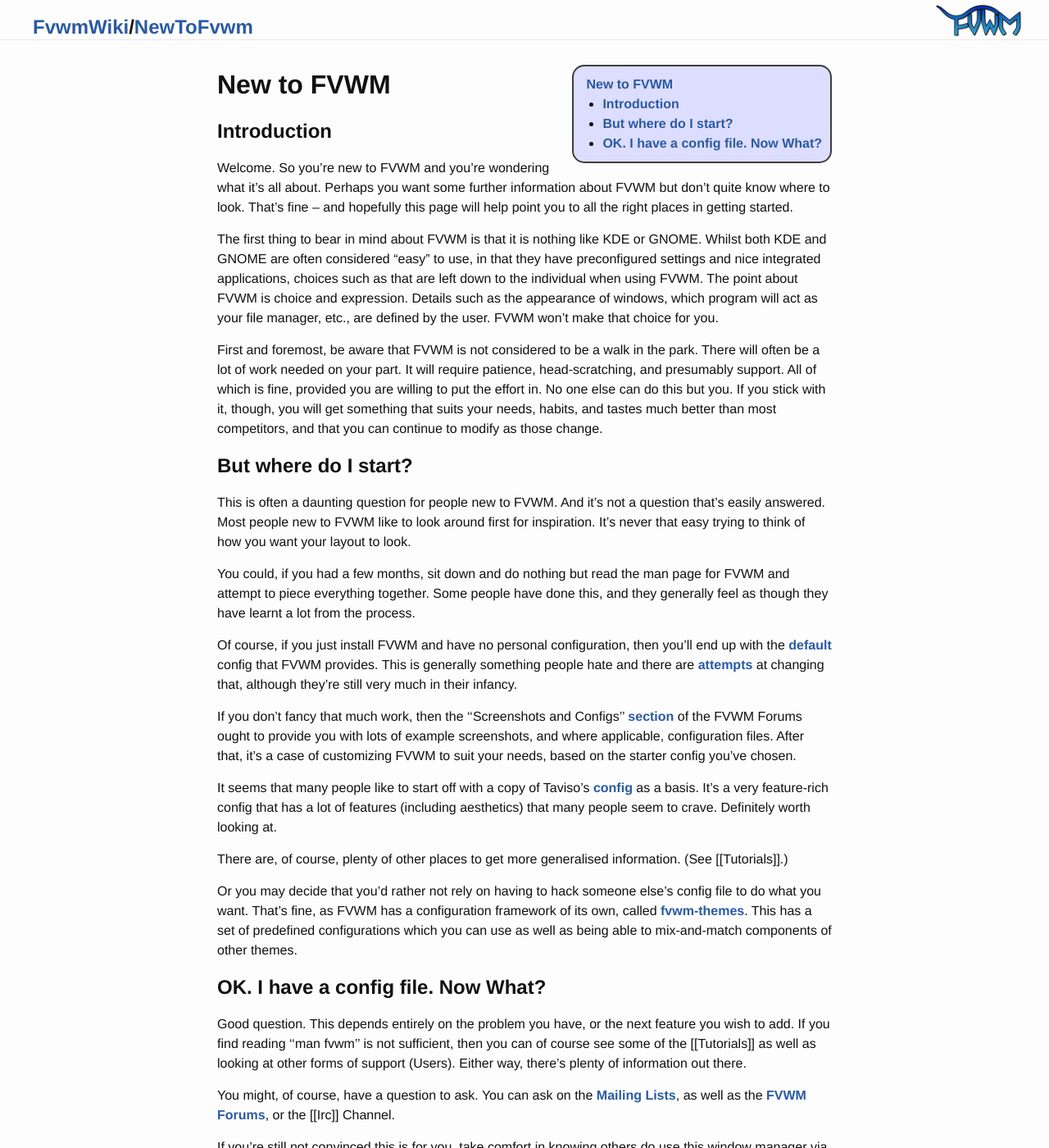
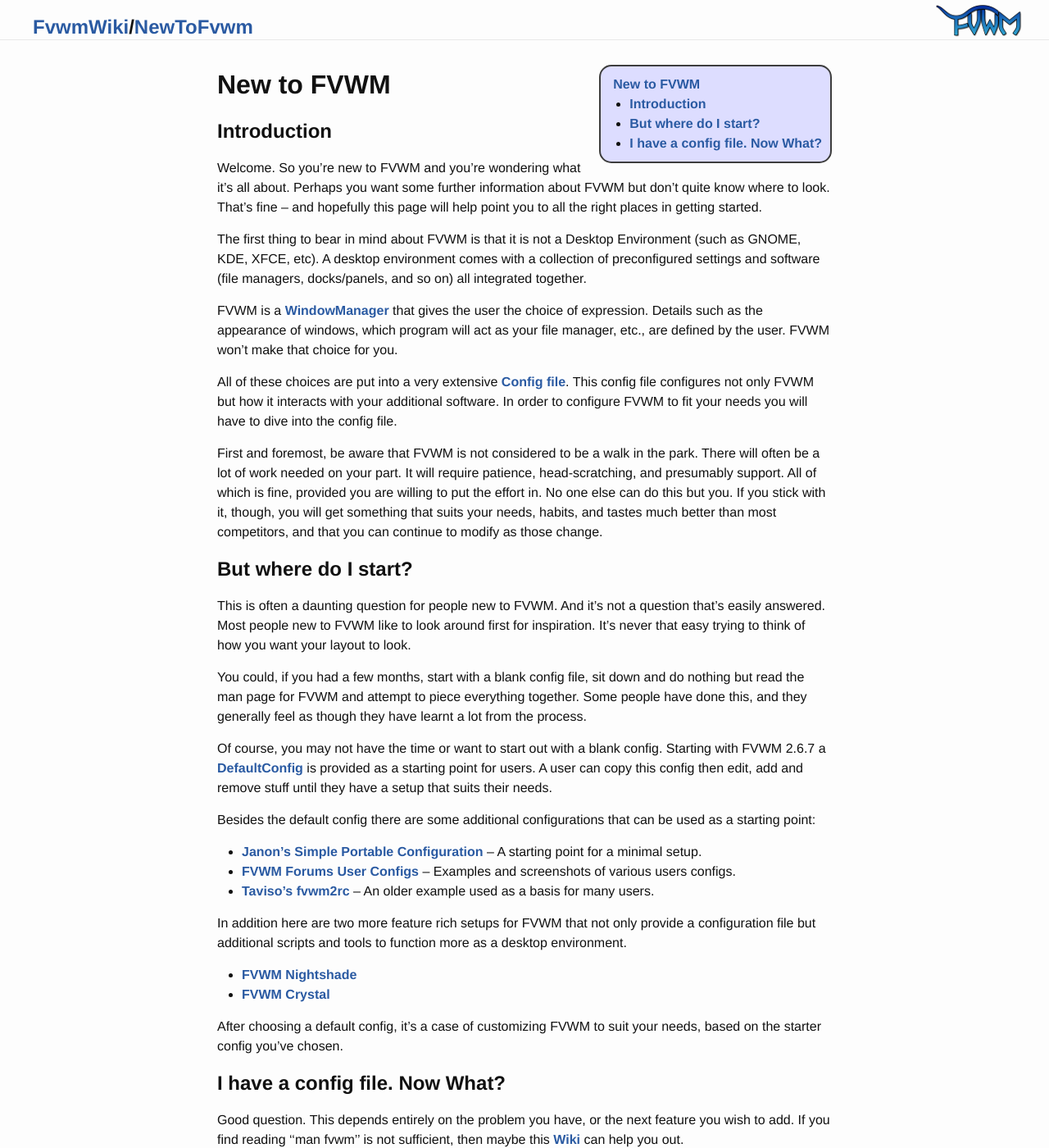
Before and after one commit to somiaj/fvwmwiki, a Jekyll site: the page built from NewToFvwm/index.md, in a window 1280 px wide and 1400 px high. Shown: the whole window at 82% size. Built offline with Jekyll 4.4.1, drawn with Linux system fonts in a browser that asks for light colours; some of the changed text lies outside the part shown.

Commit message:
/NewToFvwm
  * Updated NewToFvwm to point at the wiki for resources for new
    users.

```diff
--- a/NewToFvwm/index.md
+++ b/NewToFvwm/index.md
@@ -9,19 +9,27 @@
 
 ## Introduction
 
-Welcome.  So you're new to FVWM and you're wondering what it's all about.
+Welcome. So you're new to FVWM and you're wondering what it's all about.
 Perhaps you want some further information about FVWM but don't quite know
-where to look.  That's fine -- and hopefully this page will help point you
+where to look. That's fine -- and hopefully this page will help point you
 to all the right places in getting started.
 
-The first thing to bear in mind about FVWM is that it is nothing
-like KDE or GNOME. Whilst both KDE and GNOME are often considered
-"easy" to use, in that they have preconfigured settings and nice
-integrated applications, choices such as that are left down to the
-individual when using FVWM. The point about FVWM is choice and
-expression. Details such as the appearance of windows, which
-program will act as your file manager, etc., are defined by the
-user. FVWM won't make that choice for you.
+The first thing to bear in mind about FVWM is that it is not
+a Desktop Environment (such as GNOME, KDE, XFCE, etc). A desktop
+environment comes with a collection of preconfigured settings and
+software (file managers, docks/panels, and so on) all integrated
+together.
+
+FVWM is a [WindowManager]({{ "/WindowManager" | prepend: site.baseurl }})
+that gives the user the choice of expression. Details such as the
+appearance of windows, which program will act as your file manager,
+etc., are defined by the user. FVWM won't make that choice for you.
+
+All of these choices are put into a very extensive [Config file](
+{{ "/Config/Fvwm2rc" | prepend: site.baseurl }}). This config
+file configures not only FVWM but how it interacts with your
+additional software. In order to configure FVWM to fit your
+needs you will have to dive into the config file.
 
 First and foremost, be aware that FVWM is not considered to be a
 walk in the park. There will often be a lot of work needed on your
@@ -34,56 +42,68 @@
 
 ## But where do I start?
 
-This is often a daunting question for people new to FVWM.  And it's not a
-question that's easily answered.  Most people new to FVWM like to look
-around first for inspiration.  It's never that easy trying to think of how
+This is often a daunting question for people new to FVWM. And it's not a
+question that's easily answered. Most people new to FVWM like to look
+around first for inspiration. It's never that easy trying to think of how
 you want your layout to look.
 
-You could, if you had a few months, sit down and do nothing but
-read the man page for FVWM and attempt to piece everything
-together. Some people have done this, and they generally feel as
-though they have learnt a lot from the process.
+You could, if you had a few months, start with a blank config file,
+sit down and do nothing but read the man page for FVWM and attempt
+to piece everything together. Some people have done this, and they
+generally feel as though they have learnt a lot from the process.
 
-Of course, if you just install FVWM and have no personal
-configuration, then you'll end up with the
-[default](http://linuxgazette.net/105/adam.html) config that FVWM
-provides. This is generally something people hate and there are
-[attempts](http://www.fvwmforums.org/phpBB3/viewtopic.php?t=205) at
-changing that, although they're still very much in their infancy.
+Of course, you may not have the time or want to start out with a
+blank config. Starting with FVWM 2.6.7 a [DefaultConfig]({{
+"/DefaultConfig" | prepend: site.baseurl }}) is provided as a starting
+point for users. A user can copy this config then edit, add and remove
+stuff until they have a setup that suits their needs.
 
-If you don't fancy that much work, then the ''Screenshots and Configs''
-[section](http://www.fvwmforums.org/phpBB3/viewforum.php?f=39) of
-the FVWM Forums ought to provide you with lots of example
-screenshots, and where applicable, configuration files. After that,
-it's a case of customizing FVWM to suit your needs, based on the
-starter config you've chosen.
+Besides the default config there are some additional configurations
+that can be used as a starting point:
 
-It seems that many people like to start off with a copy of Taviso's
-[config](http://fvwm.org/screenshots/desktops/Tavis_Ormandy-desk-1152x864/fvwmrc) as a basis.
-It's a very feature-rich config that has a lot of features (including
-aesthetics) that many people seem to crave.   Definitely worth looking at.
++ [Janon's Simple Portable Configuration](http://ultharine.ninthgate.se/fvwm/)
+  -- A starting point for a minimal setup.
++ [FVWM Forums User Configs](
+  http://www.fvwmforums.org/phpBB3/viewforum.php?f=39) --
+  Examples and screenshots of various users configs.
++ [Taviso's fvwm2rc](
+  http://fvwm.org/screenshots/2004-01-24_Tavis_Ormandy-desk-1152x864/fvwmrc)
+  -- An older example used as a basis for many users.
 
-There are, of course, plenty of other places to get more
-generalised information. (See [[Tutorials]].)
+In addition here are two more feature rich setups for FVWM that not
+only provide a configuration file but additional scripts and tools
+to function more as a desktop environment.
 
-Or you may decide that you'd rather not rely on having to hack
-someone else's config file to do what you want. That's fine, as
-FVWM has a configuration framework of its own, called
-[fvwm-themes](http://fvwm-themes.sf.net). This has a set of
-predefined configurations which you can use as well as being able
-to mix-and-match components of other themes.
++ [FVWM Nightshade](http://fvwm-nightshade.github.io/Fvwm-Nightshade/)
++ [FVWM Crystal](http://fvwm-crystal.sourceforge.net/)
 
-## OK.  I have a config file.  Now What?
+After choosing a default config, it's a case of customizing FVWM to suit
+your needs, based on the starter config you've chosen.
+
+## I have a config file. Now What?
 
 Good question. This depends entirely on the problem you have, or
 the next feature you wish to add. If you find reading ''man fvwm''
-is not sufficient, then you can of course see some of the
-[[Tutorials]] as well as looking at other forms of support (Users).
-Either way, there's plenty of information out there.
+is not sufficient, then maybe this [Wiki]({{ "/" | prepend: site.baseurl }})
+can help you out.
 
-You might, of course, have a question to ask. You can ask on the
-[Mailing Lists](http://fvwm.org/contact/), as well as the [FVWM
-Forums](http://fvwmforums.org/), or the [[Irc]] Channel.
+To start with check out the [/Config](
+{{ "/Config" | prepend: site.baseurl }}) pages, which will provide
+information about the different parts of the configuration file.
 
-If you're still not convinced this is for you, take comfort in knowing
-others do use this window manager via the [[Testimonials]] page.
+If you are looking for an answer to a specific question maybe it is
+covered in the [FVWM FAQ](http://fvwm.org/documentation/faq/) or the
+[/irc/HashFvwmFAQ]({{ "/Irc/HashFvwmFAQ" | prepend: site.baseurl }}).
+
+Looking for examples to achieve different effects, maybe you can find
+them in the [/CookBook]({{ "/CookBook" | prepend: site.baseurl }})
+or [/Tips]({{ "/Tips" | prepend: site.baseurl }}) pages.
+
+[/Decor]({{ "/Decor" | prepend: site.baseurl }}) and [/Panels](
+{{ "/Panels" | prepend: site.baseurl }}) pages provide examples
+of different window looks and panels/docks.
+
+You might,of course, still have a question to ask. You can ask on the
+[Mailing Lists](http://fvwm.org/support/), as well as the [FVWM
+Forums](http://fvwmforums.org/), or the [/Irc](
+{{ "/Irc" | prepend: site.baseurl }}) Channel.
```
Also changed, not shown: DefaultConfig/index.md (+1 -1 lines).
